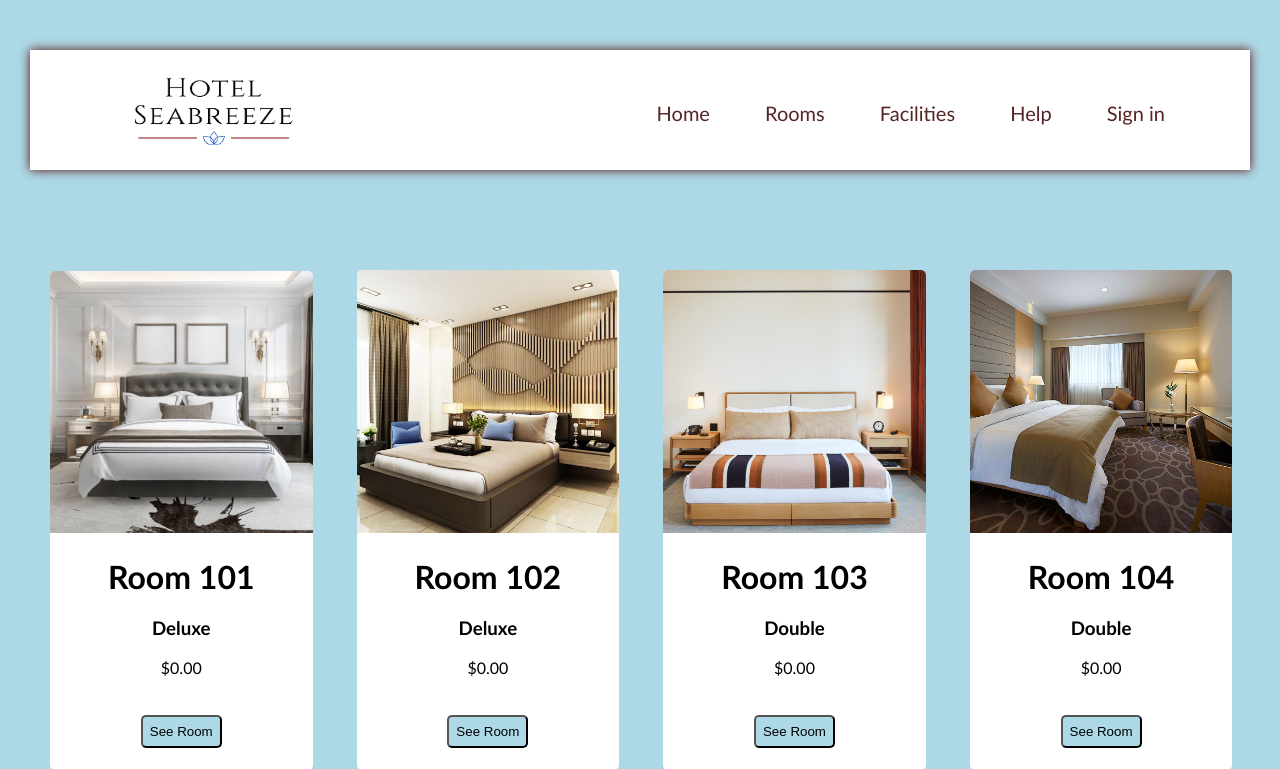
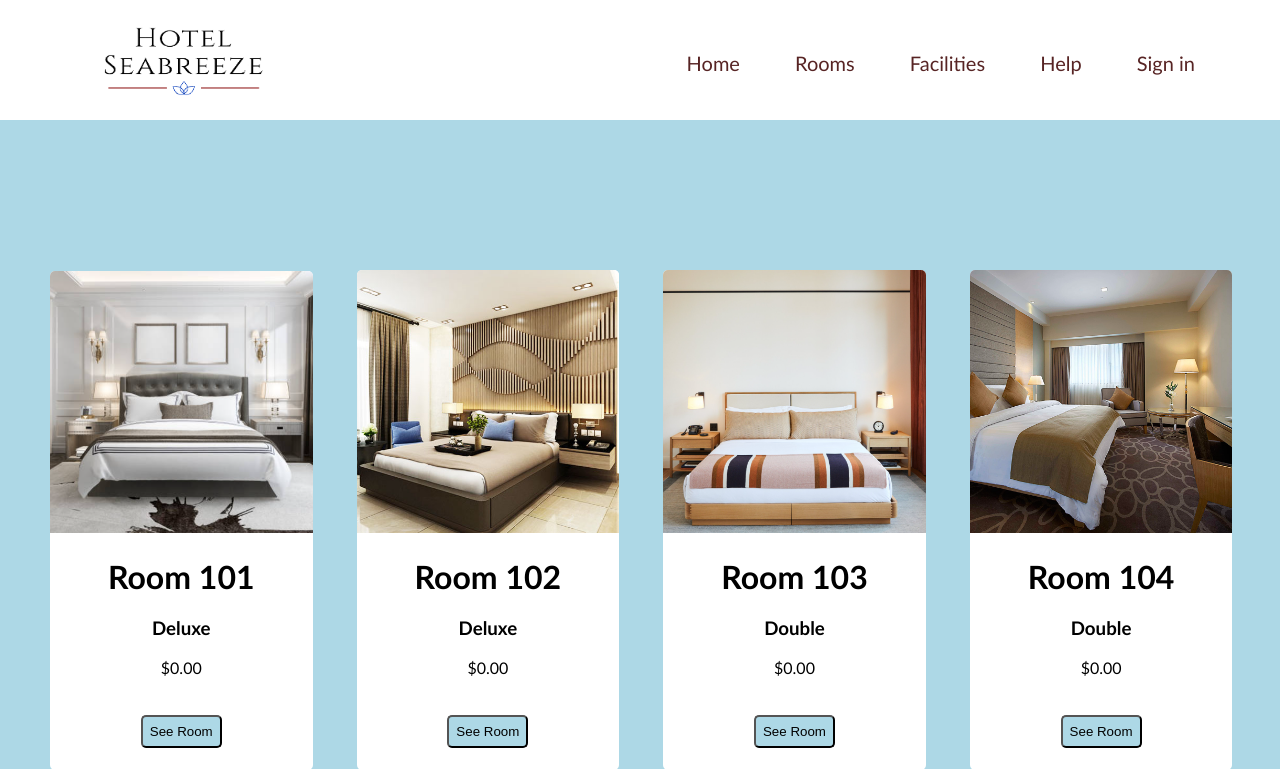
Before and after one commit to suraiyameem/Project_CSE311, a PHP site: page /Rooms.html in a window 1280 px wide. Shown: the top 769 px of the page. Run offline with PHP 8.4, Linux system fonts and the light colour scheme.

Commit message:
Top panel edit

```diff
--- a/Rooms.css
+++ b/Rooms.css
@@ -9,19 +9,21 @@ body{
 
 }
 #topPanel{
-  box-shadow: 0 0 10px;
   color: #520909;
-  margin-top: 20px;
   margin-bottom: 20px;
   background-color: white;
   height: 120px;
-  margin-left: 30px;
-  margin-right: 30px;
+  position: relative;
+  top: -50px;
+  width: 100%;
 }
 #logo{
   margin-left: 30px;
   margin-top: 12px;
 
+}
+#logo:hover{
+  cursor: pointer;
 }
 .middle{
   margin-left: 30px;
```
